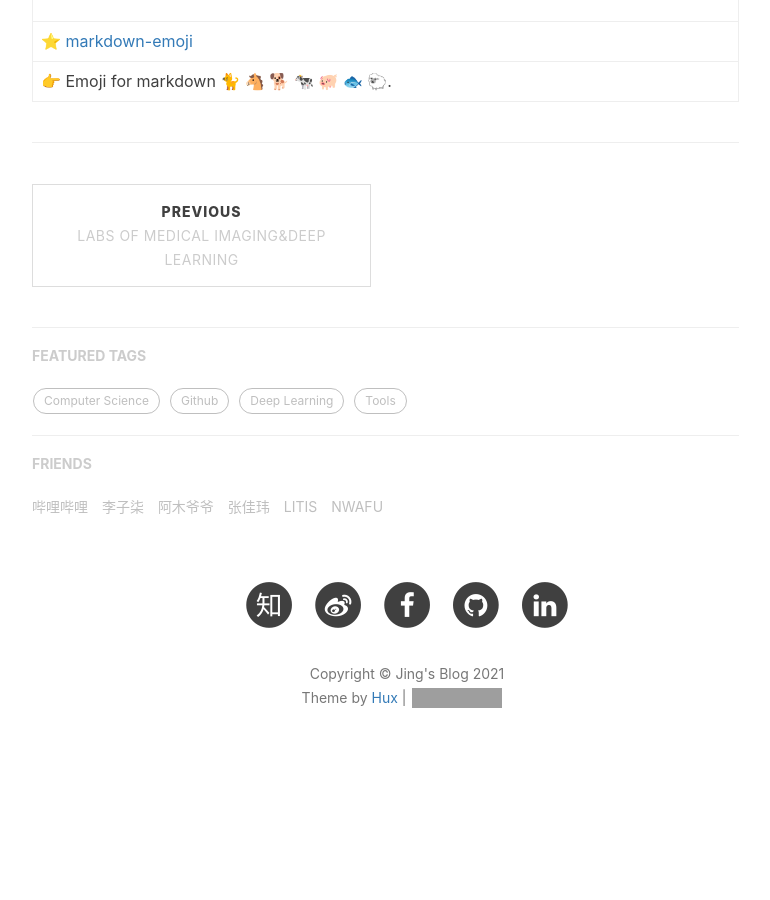
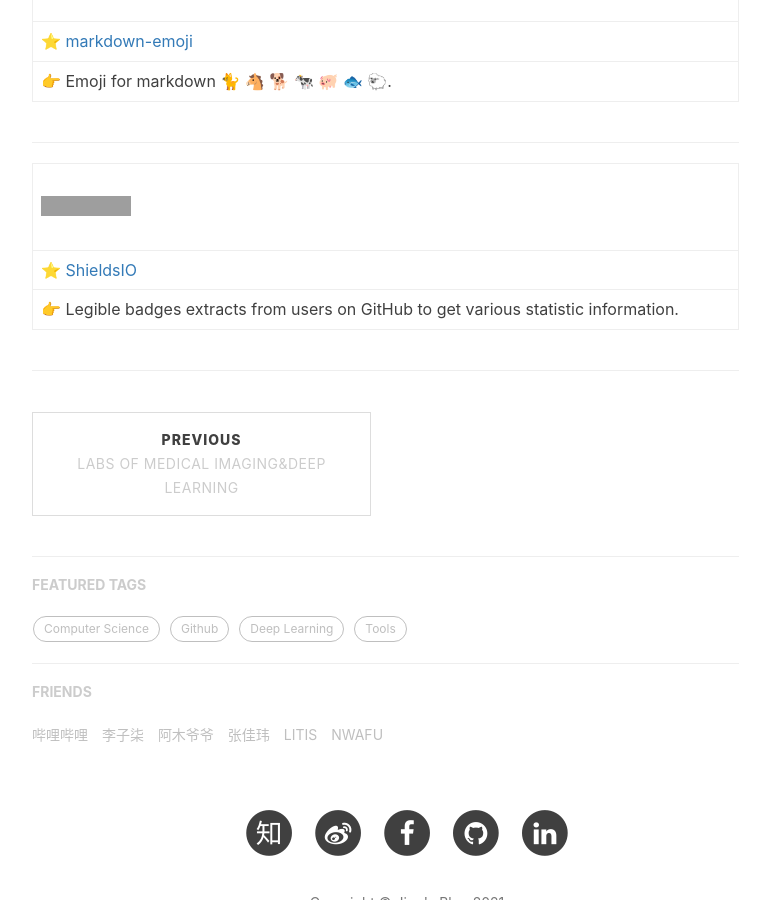
Before and after one commit to jizhang02/jizhang02.github.io, a Jekyll site: the page built from _posts/2021-03-17-github.markdown, in a window 1280 px wide and 900 px high, scrolled down 1571 px. Shown: the whole window, without its empty margins (233-1003 px from the left). Built offline with Jekyll 4.4.1, drawn with Linux system fonts in a browser that asks for light colours; nearby versions of some CDN libraries; comment, search, counter and statistics services are not loaded; before the commit the page ends 2373 px from its top, so only the background shows below that; grey boxes are pictures that could not be loaded.

Commit message:
Update 2021-03-17-github.markdown

```diff
--- a/_posts/2021-03-17-github.markdown
+++ b/_posts/2021-03-17-github.markdown
@@ -46,3 +46,10 @@ In this article, I would like to share you with some awesome work from GitHub th
 |👉 Emoji for markdown 🐈 🐴 🐕 🐄 🐖 🐟 🐑.|
 
 ---
+
+|<img align="left" src="https://img.shields.io/github/stars/badges/shields?style=social">|
+|------|
+|⭐ [ShieldsIO](https://github.com/badges/shields)|
+|👉 Legible badges extracts from users on GitHub to get various statistic information.|
+
+---
```
